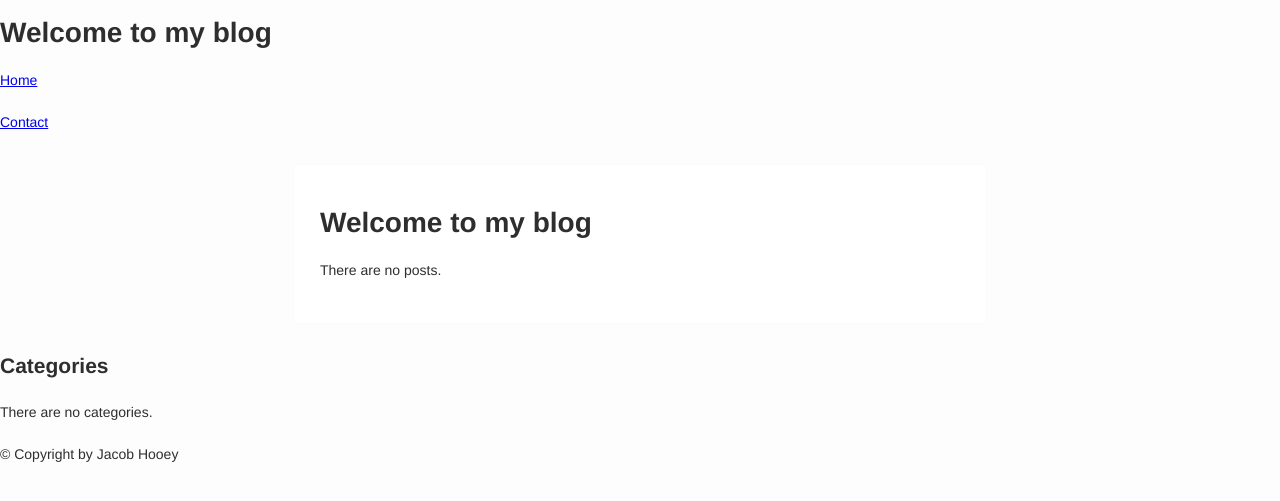
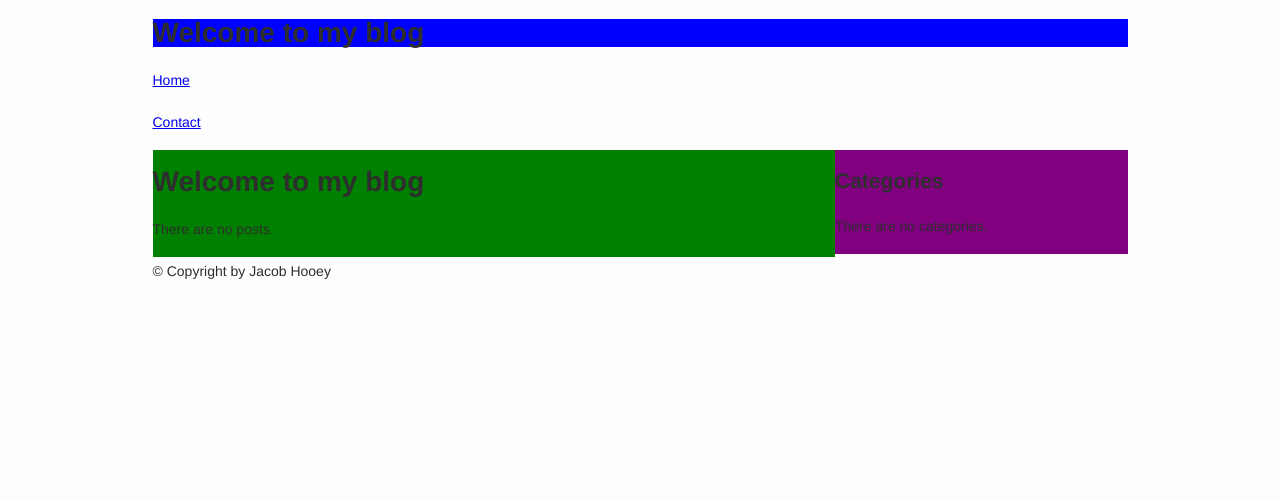
Before and after one commit to jhooey/pompouspanda, a Django app: page / in a window 1280 px wide. Shown: the top 501 px of the page. Run offline with Django 3.2, Linux system fonts and the light colour scheme; data that the repository does not hold is empty.

Commit message:
Created a standard blog layout

```diff
--- a/pompouspanda/static/style.css
+++ b/pompouspanda/static/style.css
@@ -7,11 +7,31 @@ body{
 	line-height: 28px;
 	font-family: 'Helvetica Neue', Helvetica, Arial, sans-serif;
 }
+.wrap {
+    width: 975px;
+    margin: 0 auto;
+    padding:0;
+}
+header h1 {
+    background-color: blue;
+    width:100%;
+}
 div.content{
-	border: 1px solid #fbfbfb;
 	background-color: #fff;
-	max-width: 640px;
-	width: 96%;
-	padding: 2%;
-	margin: 28px  auto;
+	width: 70%;
+	padding: 0;
+	margin: 0;
+	float: left;
+	background-color: green;
 }
+aside {
+    width: 30%;
+    margin: 0;
+    padding: 0;
+    float:left;
+    background-color: purple;
+}
+footer {
+    clear: both;
+    width: 100%;
+}
--- a/pompouspanda/templates/blog/base.html
+++ b/pompouspanda/templates/blog/base.html
@@ -21,7 +21,9 @@
 </head>
 
 <body>
-	<header class="blog-header">
+    <div class="wrap">
+
+    <header class="blog-header">
 		<h1>Welcome to my blog</h1>
 		<nav>
 			<p><a href="/">Home</a></p>
@@ -40,5 +42,6 @@
 			&copy; Copyright  by Jacob Hooey
 		</p>
 	</footer>
+    </div>
 </body>
 </html>
```
